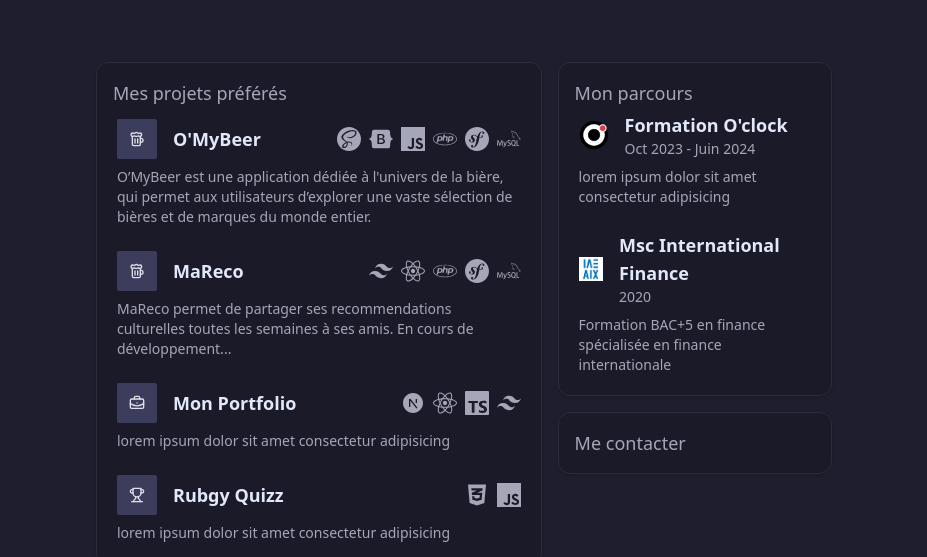
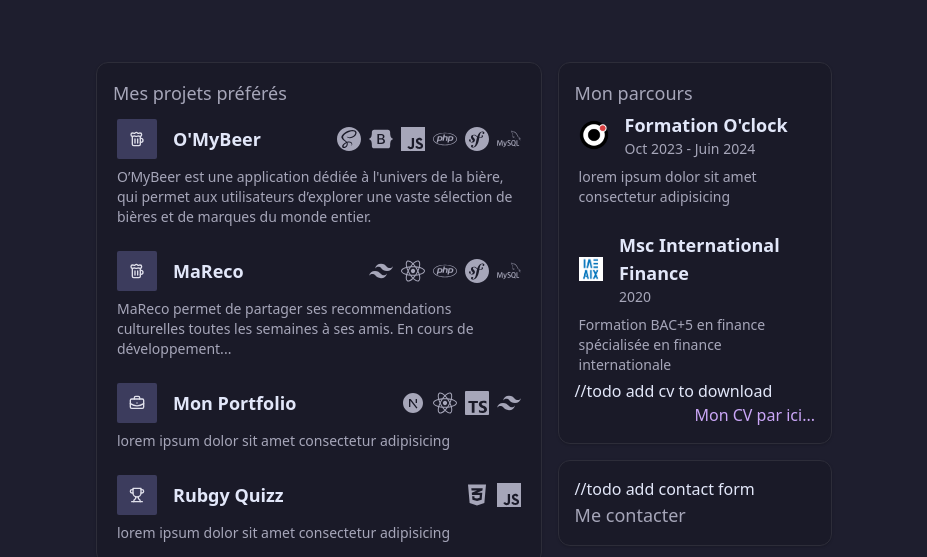
Before and after one commit to CeliaBillaud/portfolio, a Next.js app: page / in a window 1280 px wide. Shown: the part 928-1485 px from the top of the page, without its empty margins (176-1103 px from the left). Built offline with nearby package versions, Linux system fonts and the light colour scheme; a web font is replaced by a local one.

Commit message:
wip download cv

```diff
--- a/app/_components/Status.tsx
+++ b/app/_components/Status.tsx
@@ -42,8 +42,11 @@ export const Status = () => {
                 />
                 )}
                 </div>
+                //todo add cv to download
+                <p className="flex justify-end text-muted-foreground text-primary">Mon CV par ici...</p>
             </Card>
             <Card className="p-4 flex-1 w-full">
+                //todo add contact form
                 <p className="text-lg text-muted-foreground">Me contacter</p>
             </Card>
 
@@ -123,7 +126,7 @@ const Project = (props :
                                     className="text-muted-foreground size-6"
                                     role="img" />
                                 );
-                })
+                            })
                         }
                     </div>
                 </Link>
@@ -175,7 +178,6 @@ const Experience = (props :
                         <div className="flex flex-col">
                             <p className="text-lg font-semibold">{props.title}</p>
                             <p className="text-sm text-muted-foreground">{props.date}</p>
-
                         </div>
                     </div>
                 </Link>
```
